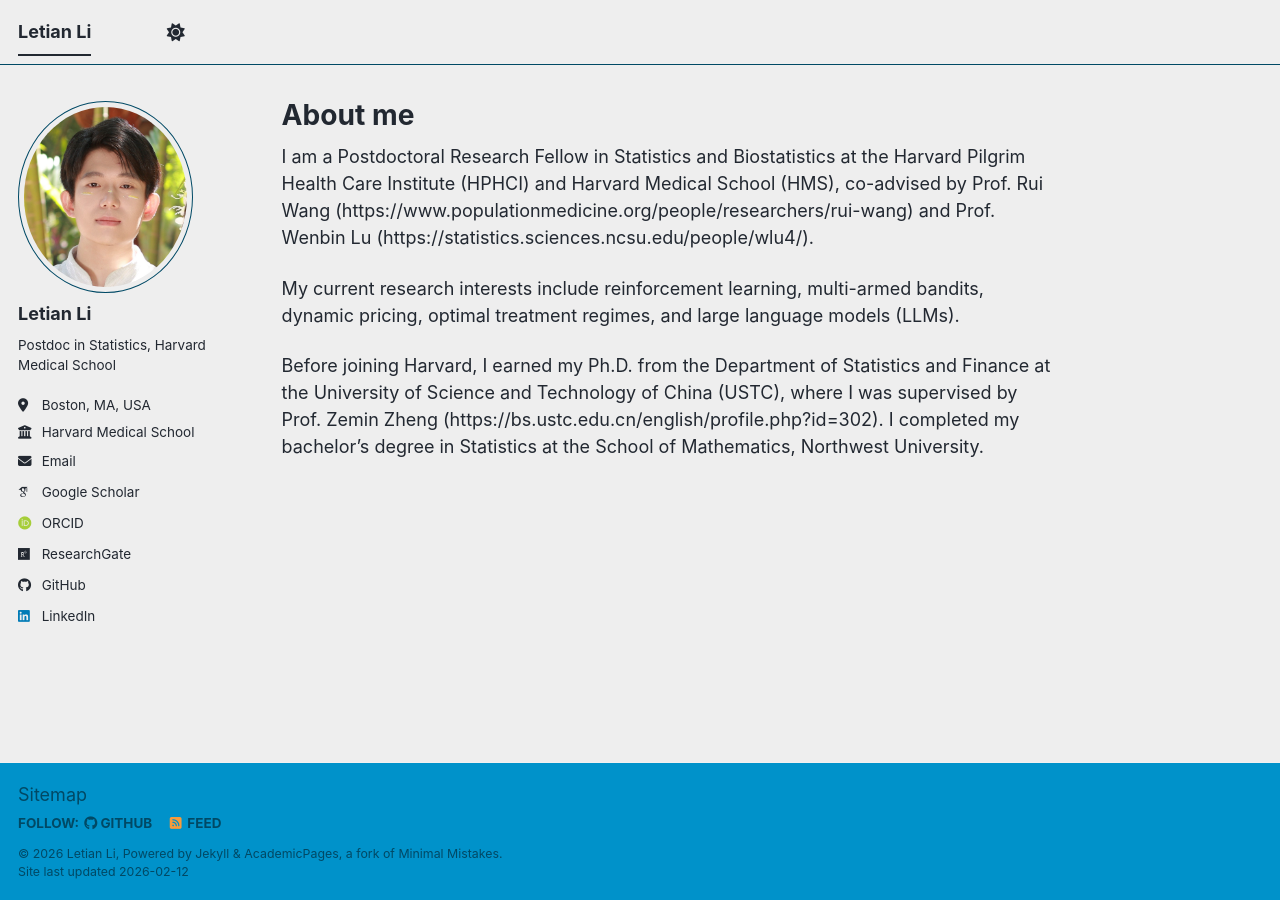
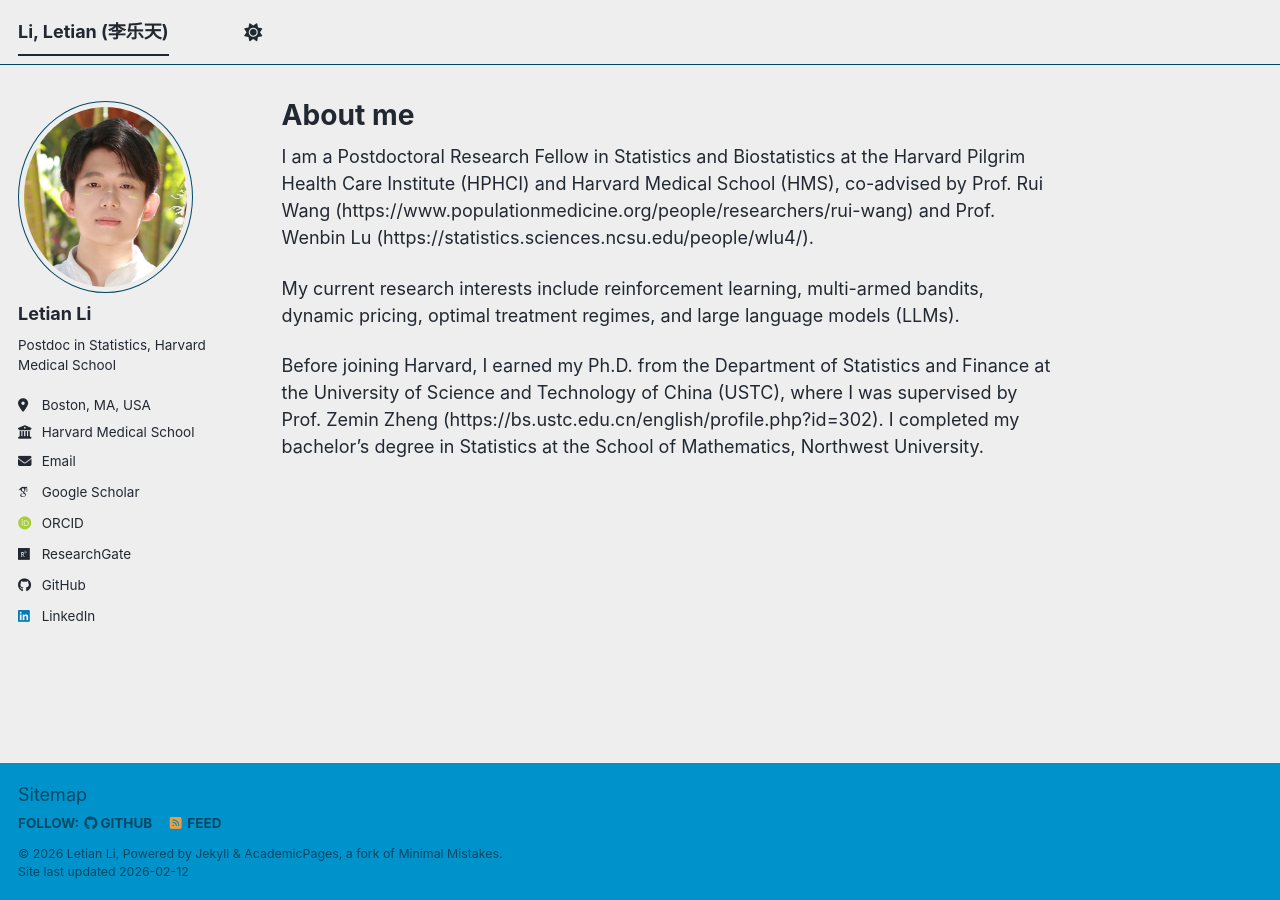
Before and after one commit to letianli059/letianli059.github.io, a Jekyll site: the page built from _pages/about.md, in a window 1280 px wide. Built offline with Jekyll 4.4.1, drawn with Linux system fonts in a browser that asks for light colours; some web fonts are replaced; a script bundle is joined from its source files by our own code; library files that are not in the unit come from our copies.

Commit message:
Update _config.yml

```diff
--- a/_config.yml
+++ b/_config.yml
@@ -9,7 +9,7 @@
 # Basic Site Settings
 locale                   : "en-US"
 site_theme               : "air" # The available themes options are "default", "air", "sunrise", "mint", "dirt" and "contrast"
-title                    : "Letian Li"
+title                    : "Li, Letian (李乐天)"
 title_separator          : "-"
 name                     : &name "Letian Li"
 description              : &description "Letian Li's academic portfolio"   # Update this with a general description of your site, this is the default if not overridden by a page
```
